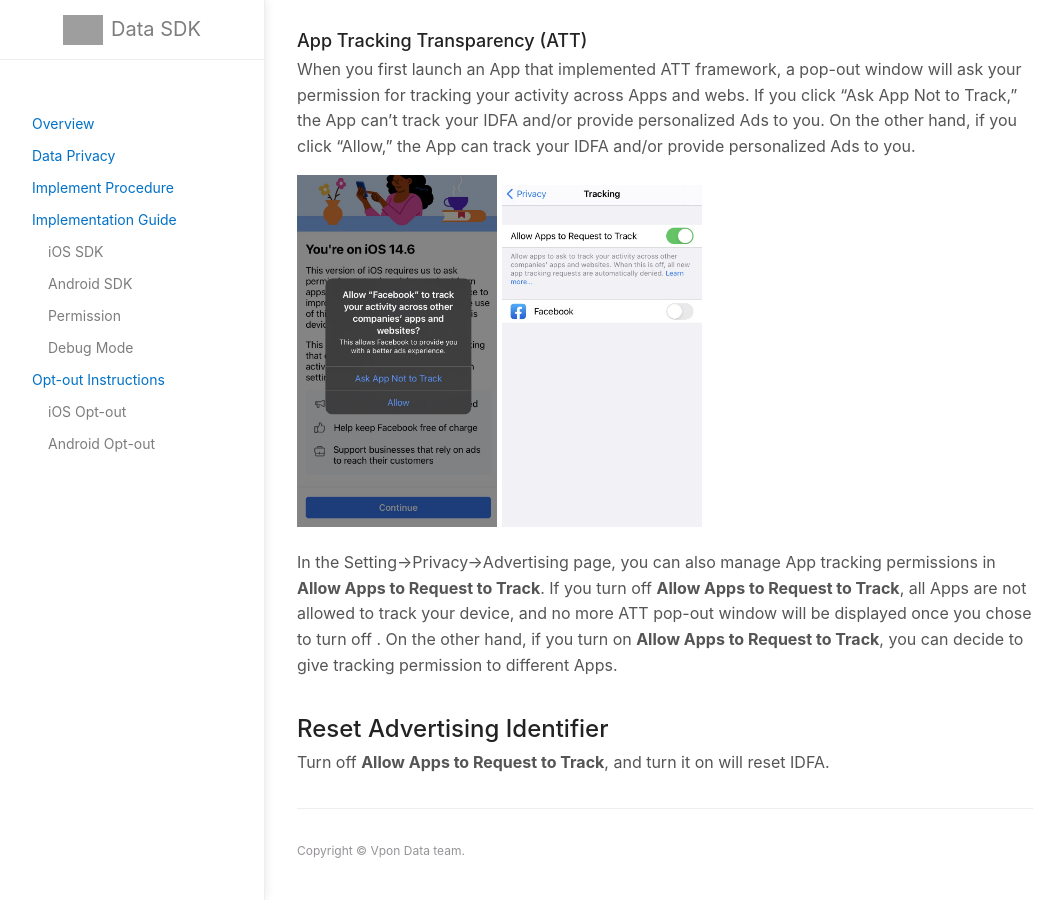
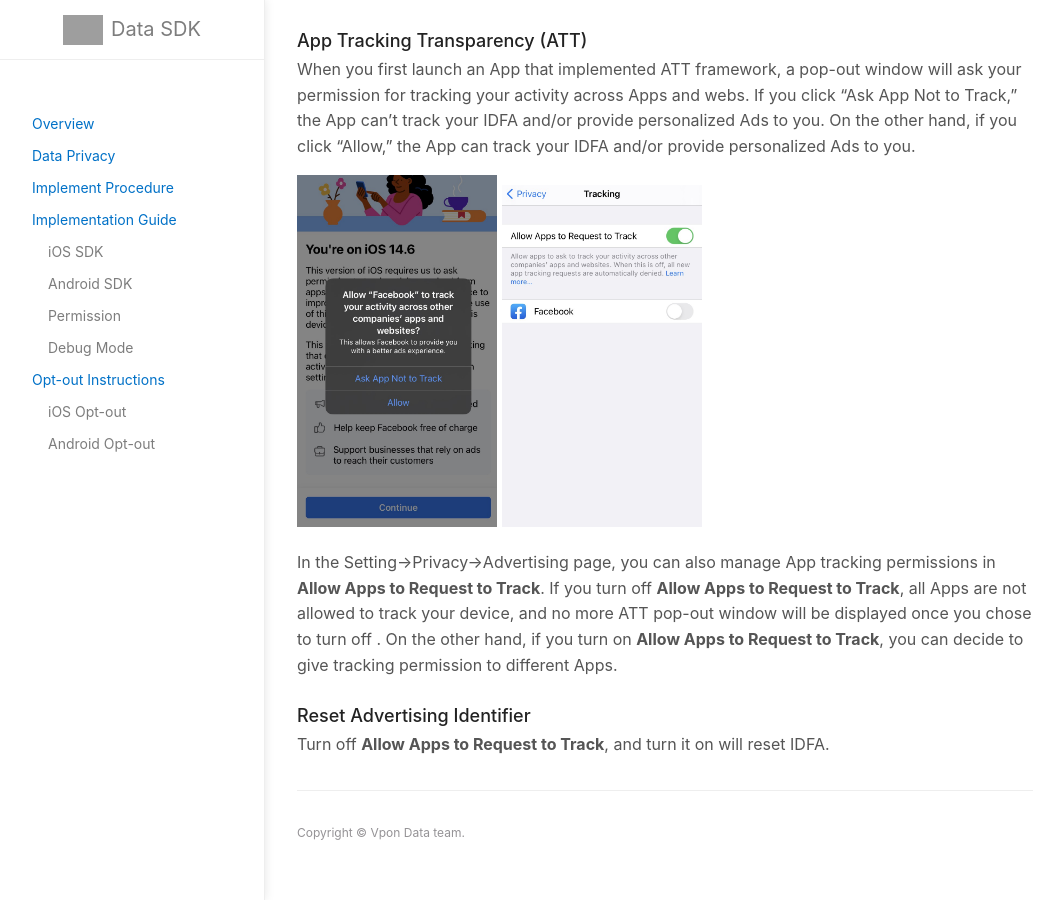
Before and after one commit to vpon-data/data-sdk, a Jekyll site: the page built from docs/Opt-out-ios.md, in a window 1280 px wide and 900 px high, scrolled down 1093 px. Shown: the whole window, without its empty margins (107-1169 px from the left). Built offline with Jekyll 4.4.1, drawn with Linux system fonts in a browser that asks for light colours; grey boxes are pictures that could not be loaded.

Commit message:
Update Opt-out-ios.md

```diff
--- a/docs/Opt-out-ios.md
+++ b/docs/Opt-out-ios.md
@@ -40,5 +40,5 @@
 
 In the Setting→Privacy→Advertising page, you can also manage App tracking permissions in **Allow Apps to Request to Track**. If you turn off **Allow Apps to Request to Track**, all Apps are not allowed to track your device, and no more ATT pop-out window will be displayed once you chose to turn off . On the other hand, if you turn on **Allow Apps to Request to Track**, you can decide to give tracking permission to different Apps.
 
-## Reset Advertising Identifier
+### Reset Advertising Identifier
 Turn off **Allow Apps to Request to Track**, and turn it on will reset IDFA.
```
